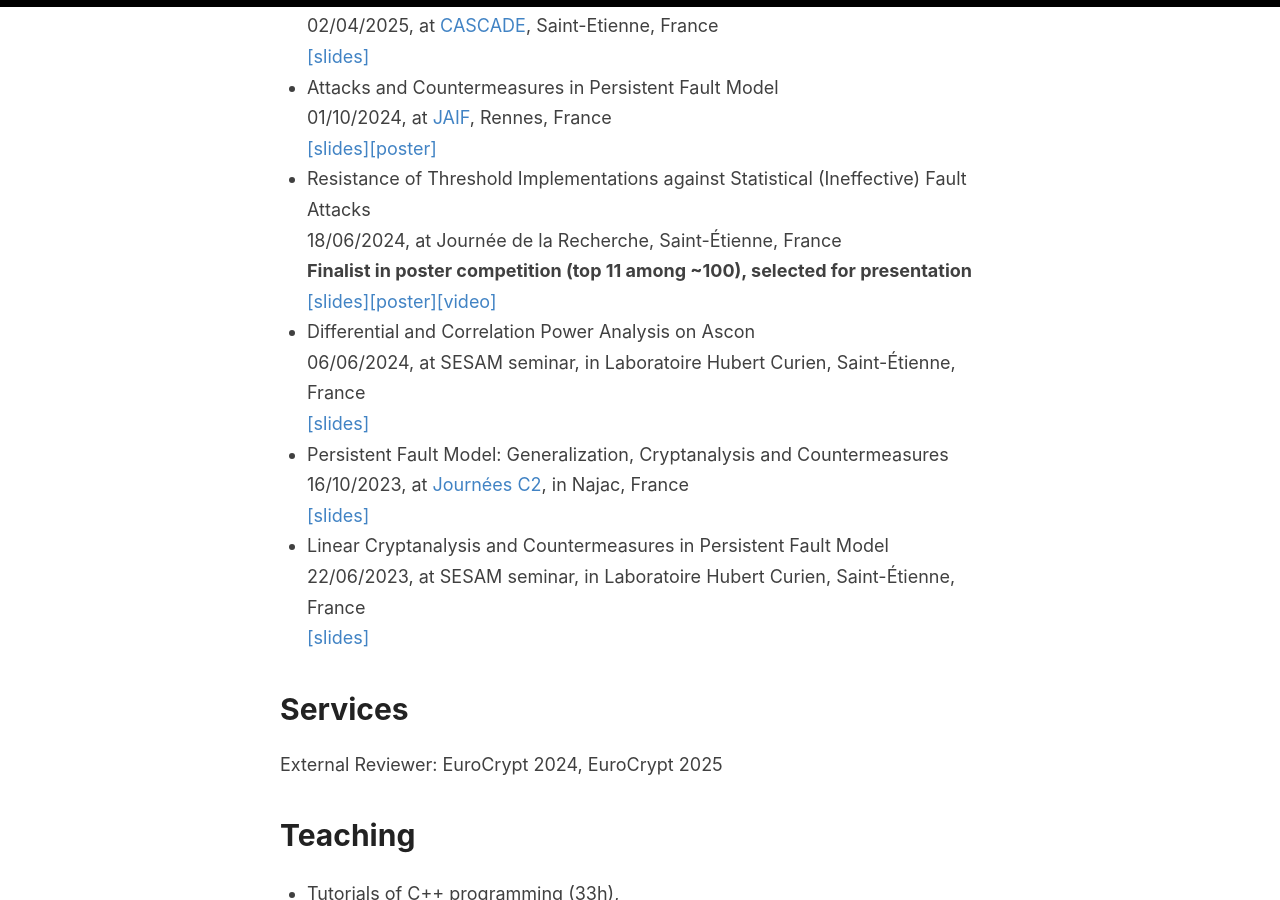
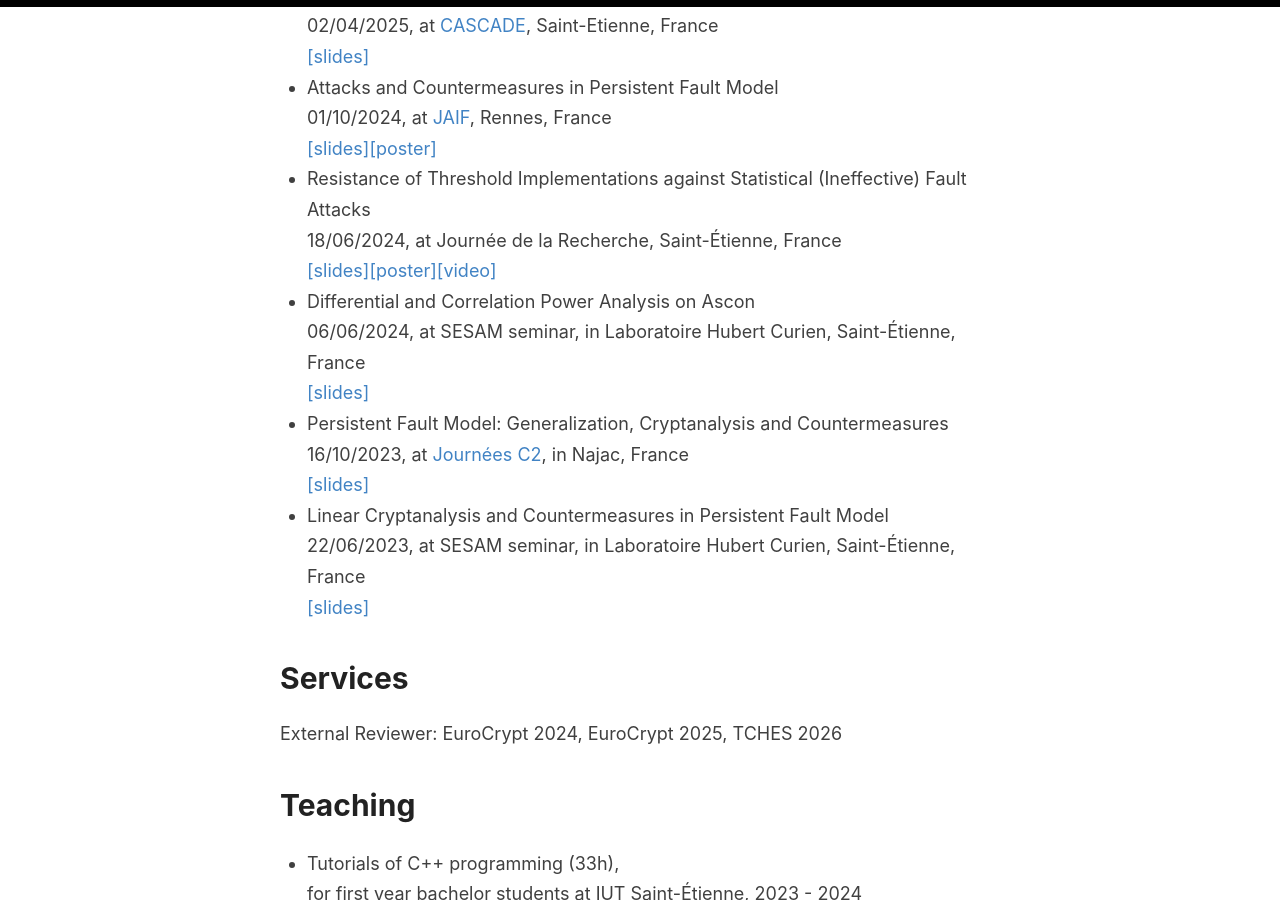
Before and after one commit to nvietsang/nvietsang.github.io, a Jekyll site: the page built from index.html, in a window 1280 px wide and 900 px high, scrolled down 1607 px. Built offline with Jekyll 4.4.1, drawn with Linux system fonts in a browser that asks for light colours; the list of posts is cut into pages by our own code.

Commit message:
hide pages

```diff
--- a/_layouts/default.html
+++ b/_layouts/default.html
@@ -29,8 +29,8 @@
 
             <nav>
               <a href="{{ site.baseurl }}/">Home</a>
-              <a href="{{ site.baseurl }}/projects">Projects</a>
-              <a href="{{ site.baseurl }}/posts">Posts</a>
+              <!-- <a href="{{ site.baseurl }}/projects">Projects</a> -->
+              <!-- <a href="{{ site.baseurl }}/posts">Posts</a> -->
               <a href="{{ site.baseurl }}/phd">PhD</a>
               <a href="{{ site.baseurl }}/misc">Misc</a>
             </nav>
--- a/index.html
+++ b/index.html
@@ -115,7 +115,7 @@
 
         <li>Resistance of Threshold Implementations against Statistical (Ineffective) Fault Attacks
             <br> 18/06/2024, at Journée de la Recherche, Saint-Étienne, France
-            <br> <b>Finalist in poster competition (top 11 among ~100), selected for presentation</b>
+            <!-- <br> <b>Finalist in poster competition (top 11 among ~100), selected for presentation</b> -->
             <br> <a href="/assets/docs/slides_2024-06-18_JdR.pdf">[slides]</a><a href="/assets/docs/poster_2024-06-18_journee-de-la-recherche.pdf">[poster]</a><a href="https://pod.univ-st-etienne.fr/video/2760-2024-06-18_jdr-nguyenmp4/">[video]</a>
         </li>
 
@@ -136,7 +136,7 @@
     <!-- EXTERNAL REVIEWER -->
     <h1>Services</h1>
         <p>
-            External Reviewer: EuroCrypt 2024, EuroCrypt 2025
+            External Reviewer: EuroCrypt 2024, EuroCrypt 2025, TCHES 2026
         </p>
 
     <!-- TEACHING -->
```
